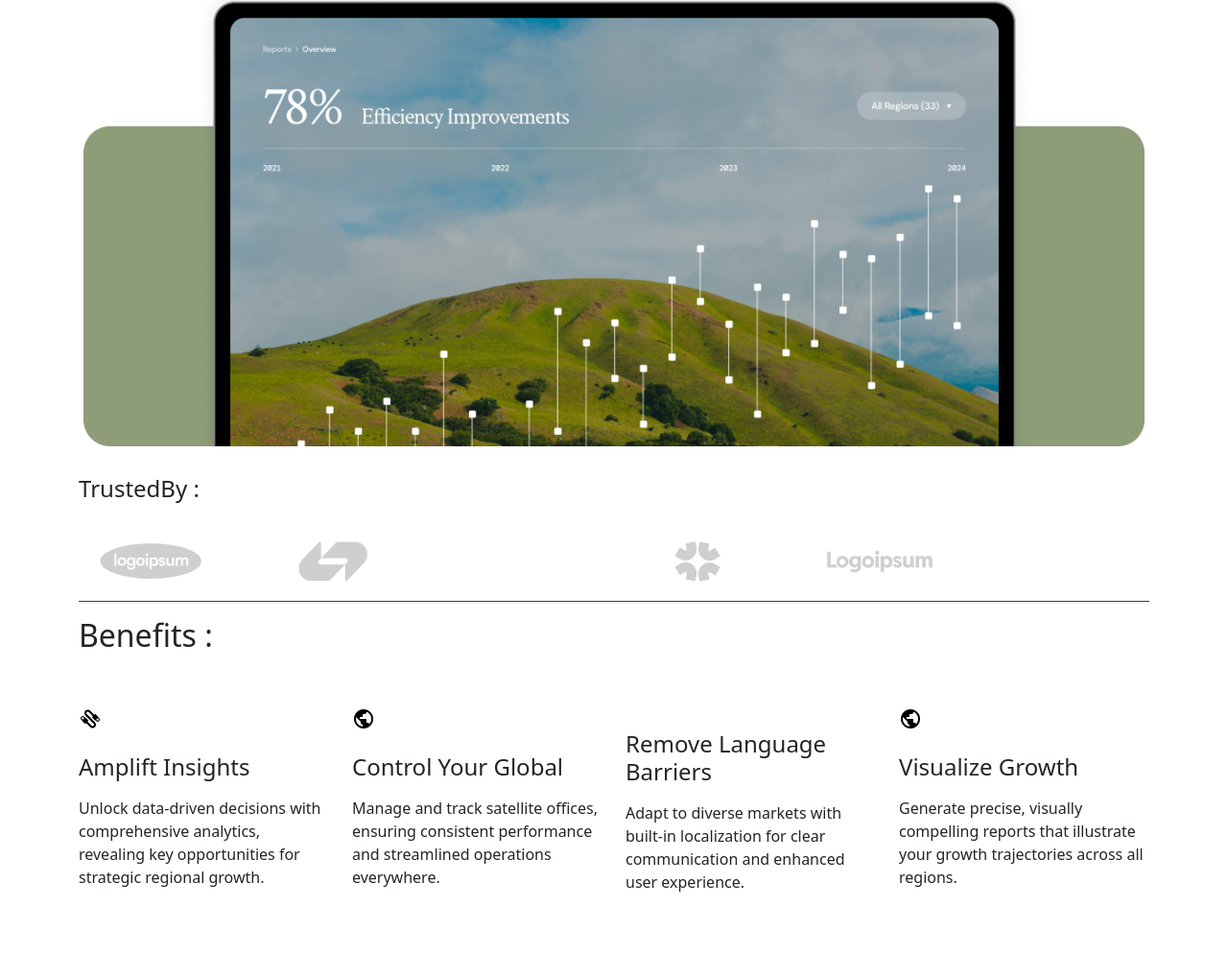
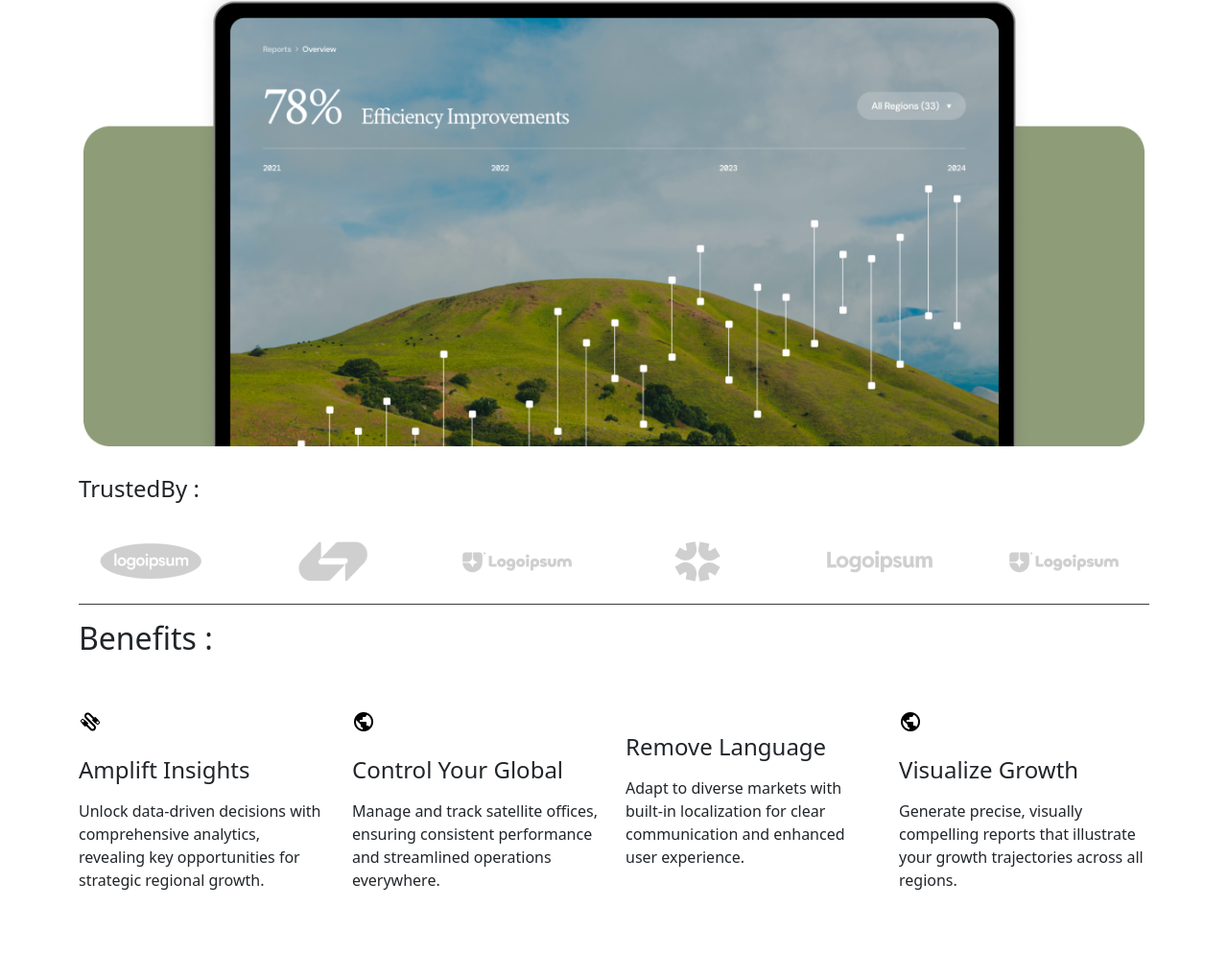
Before and after one commit to MalikAliyan-Alam/Modern-Browse, a plain HTML site: page index.html in a window 1280 px wide. Shown: the part 305-1300 px from the top of the page at 96% size. Drawn offline with nearby package versions, Linux system fonts and the light colour scheme.

Commit message:
completed

```diff
--- a/index.html
+++ b/index.html
@@ -65,7 +65,7 @@
                     <img src="./assests/Logo 1-1.png" alt="">
                 </div>
                 <div class="col-md-2">
-                    <img src="./assests/Logo 2-1.png" alt="">
+                    <img src="./assests/Logo 2.png" alt="">
 
                 </div>
                 <div class="col-md-2">
@@ -77,7 +77,7 @@
 
                 </div>
                 <div class="col-md-2">
-                    <img src="./assests/Logo 3-2.png" alt="">
+                    <img src="./assests/Logo 2.png" alt="">
 
                 </div>
             </div>
@@ -103,7 +103,7 @@
                 </div>
                 <div class="col-md-3">
                     <img src="./assests/Account icon-1.png" class="py-3" alt="">
-                    <h4 class="py-2">Remove Language Barriers</h4>
+                    <h4 class="py-2">Remove Language </h4>
                     <p class="pb-5">Adapt to diverse markets with built-in localization for clear communication and enhanced user experience.</p>
                 </div>
                 <div class="col-md-3">
```
